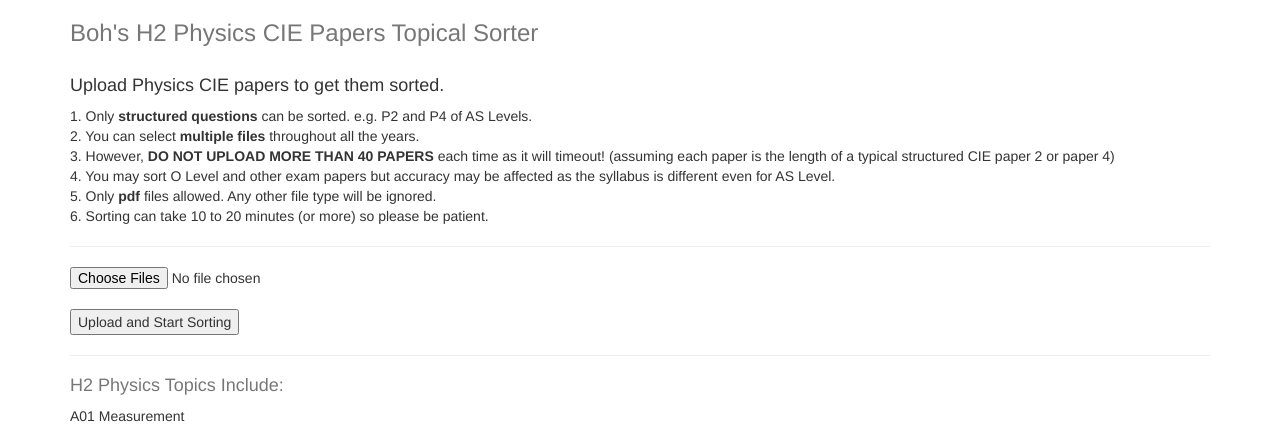
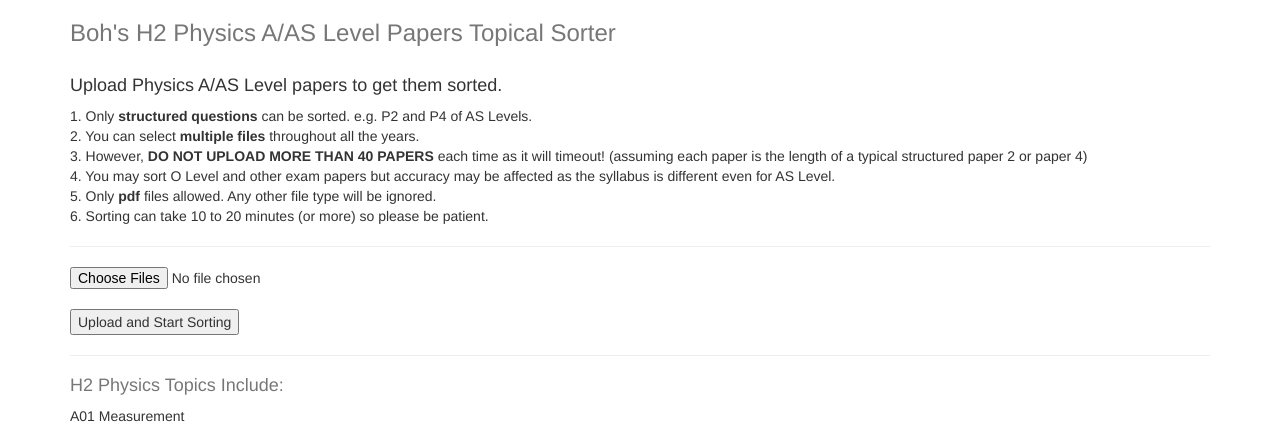
Before and after one commit to damianboh/cie_physics_qn_classifier_webapp, a Flask app: page / in a window 1280 px wide. Shown: the top 426 px of the page. Run offline with Flask 2, Linux system fonts and the light colour scheme; parts of the project's set-up code (start-up, migrations or seed data) failed here and were passed over; some libraries are stand-ins or nearby versions.

Commit message:
Update index.html

```diff
--- a/templates/index.html
+++ b/templates/index.html
@@ -23,11 +23,11 @@
   <body>
     <div class="container">
       <div class="header">
-        <h3 class="text-muted">Boh's H2 Physics CIE Papers Topical Sorter</h3>
-		<h4><br>Upload Physics CIE papers to get them sorted.<br></h4>
+        <h3 class="text-muted">Boh's H2 Physics A/AS Level Papers Topical Sorter</h3>
+		<h4><br>Upload Physics A/AS Level papers to get them sorted.<br></h4>
 		1. Only <b>structured questions</b> can be sorted. e.g. P2 and P4 of AS Levels.<br>
 		2. You can select <b>multiple files</b> throughout all the years.<br>
-		3. However, <b>DO NOT UPLOAD MORE THAN 40 PAPERS</b> each time as it will timeout! (assuming each paper is the length of a typical structured CIE paper 2 or paper 4)<br>
+		3. However, <b>DO NOT UPLOAD MORE THAN 40 PAPERS</b> each time as it will timeout! (assuming each paper is the length of a typical structured paper 2 or paper 4)<br>
 		4. You may sort O Level and other exam papers but accuracy may be affected as the syllabus is different even for AS Level.<br>
 		5. Only <b>pdf</b> files allowed. Any other file type will be ignored.<br>
 		6. Sorting can take 10 to 20 minutes (or more) so please be patient.
```
